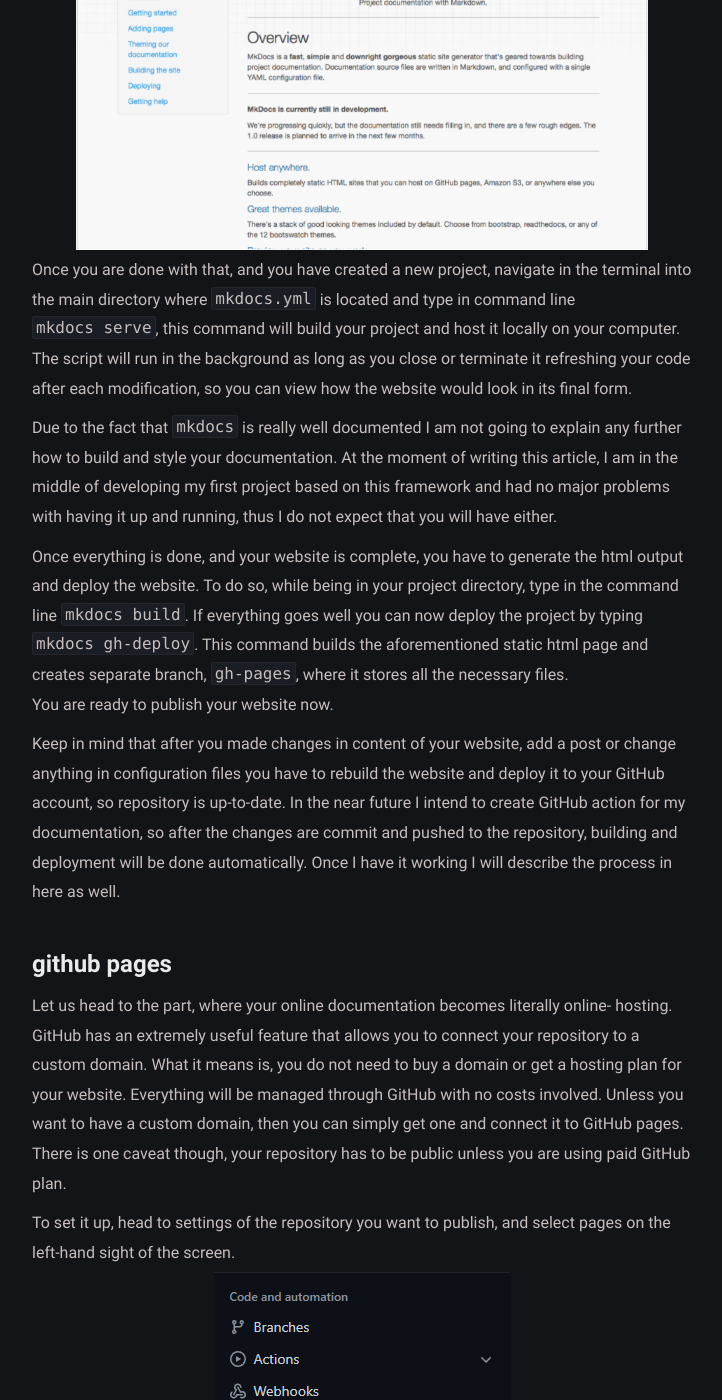
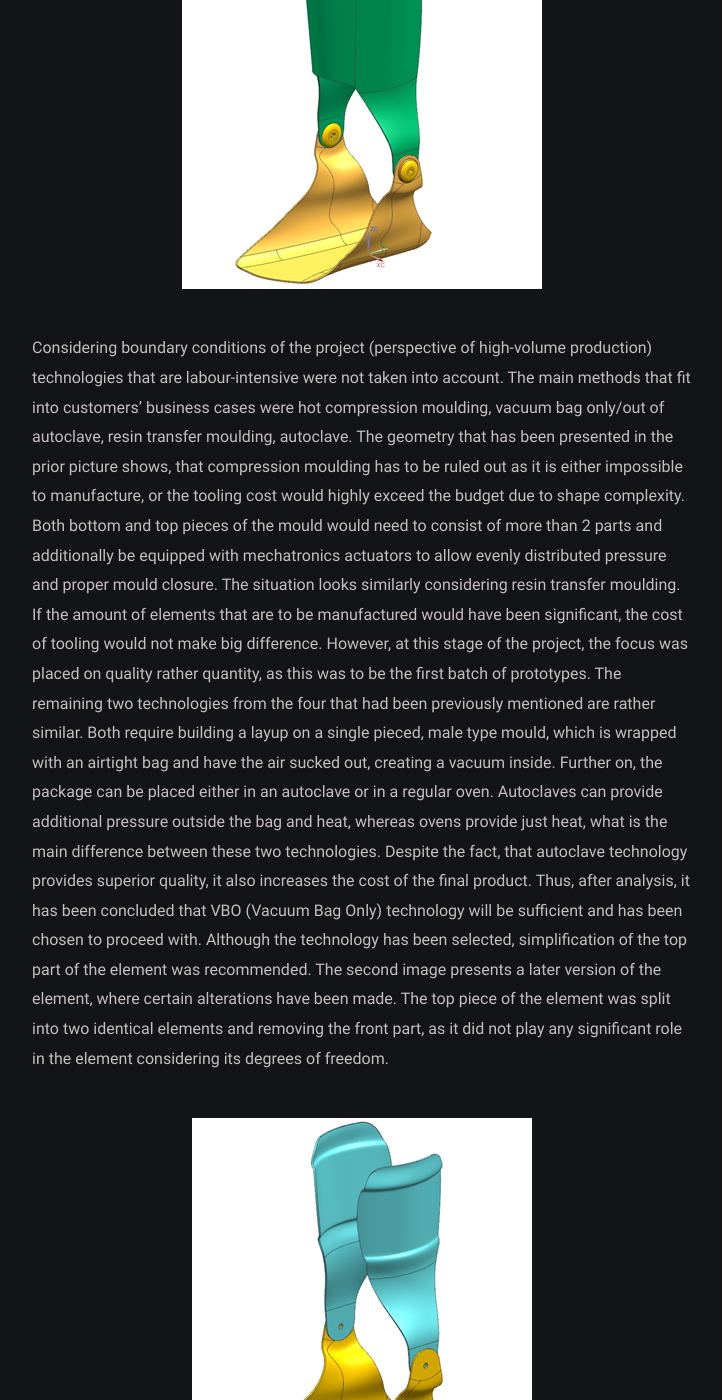
Before and after one commit to furmanp/my-personal-website, a Jekyll site: the page built from _posts/2022-03-21-composite-element-using-VBO/2022-03-21-vbo-technology.md, in a window 1280 px wide and 1400 px high, scrolled down 1145 px. Shown: the whole window, without its empty margins (278-1000 px from the left). Built offline with Jekyll 4.4.1, drawn with Linux system fonts in a browser that asks for light colours; some of the changed text lies outside the part shown.

Commit message:
VBO entry

```diff
--- a/_posts/2022-03-21-composite-element-using-VBO/2022-03-21-vbo-technology.md
+++ b/_posts/2022-03-21-composite-element-using-VBO/2022-03-21-vbo-technology.md
@@ -19,54 +19,97 @@ selected technology will highly affect the final price of the product, however d
 In this project, analysis has been finalized after the second iteration. The picture below presents the initial version of the described parts. The entire protector consists of two main elements;
 the bottom one holding a foot in an upright position and the top, necessary to stabilize the upper area of the ankle. The remaining elements have been excluded from the analysis due to low structural importance.
 
+<br>
 <center>
-<img src="https://github.com/furmanp/my-personal-website/blob/master/_posts/2022-02-15-how-to-document-vba/assets/mkdocs.png?raw=true" width="572" height="341">
-</center>
-
-Once you are done with that, and you have created a new project, navigate in the terminal into the main directory where `mkdocs.yml` is located and type in command line `mkdocs serve`,
-this command will build your project and host it locally on your computer. The script will run in the background as long as you close or terminate it refreshing your code after each modification,
-so you can view how the website would look in its final form.
-
-Due to the fact that `mkdocs` is really well documented I am not going to explain any further how to build and style your documentation. At the moment of writing this article,
-I am in the middle of developing my first project based on this framework and had no major problems with having it up and running, thus I do not expect that you will have either.
-
-Once everything is done, and your website is complete, you have to generate the html output and deploy the website.
-To do so, while being in your project directory, type in the command line ``mkdocs build``. If everything goes well you can now deploy the project by typing `mkdocs gh-deploy`.
-This command builds the aforementioned static html page and creates separate branch, `gh-pages`, where it stores all the necessary files.<br>
-You are ready to publish your website now.
-
-Keep in mind that after you made changes in content of your website, add a post or change anything in configuration files you have to rebuild the website and deploy it to your GitHub account,
-so repository is up-to-date. In the near future I intend to create GitHub action for my documentation, so after the changes are commit and pushed to the repository, building and deployment will be done automatically.
-Once I have it working I will describe the process in here as well.
-
-# github pages
-
-Let us head to the part, where your online documentation becomes literally online- hosting.
-GitHub has an extremely useful feature that allows you to connect your repository to a custom domain. What it means is,
-you do not need to buy a domain or get a hosting plan for your website. Everything will be managed through GitHub with no costs involved.
-Unless you want to have a custom domain, then you can simply get one and connect it to GitHub pages.  There is one caveat though, your repository has
-to be public unless you are using paid GitHub plan.
-
-To set it up, head to settings of the repository you want to publish, and select pages on the left-hand sight of the screen.
-<center>
-<img src="https://github.com/furmanp/my-personal-website/blob/master/_posts/2022-02-15-how-to-document-vba/assets/gh_pages.png?raw=true">
+<img src="https://raw.githubusercontent.com/furmanp/my-personal-website/6b45c1c80cd0e60d29031cbaa3f3412a06e61a56/_posts/2022-03-21-composite-element-using-VBO/assets/image-1.png">
 </center><br>
 
-Next, you need to choose which branch you want the pages to connect to, and a directory where your `index.html` file is located.
-If you leave the latter empty it will by default assume that ``root`` is the main directory. Click `Save` when done.
 
+Considering boundary conditions of the project (perspective of high-volume production) technologies that are labour-intensive were not taken into account.
+The main methods that fit into customers’ business cases were hot compression moulding, vacuum bag only/out of autoclave, resin transfer moulding, autoclave.
+The geometry that has been presented in the prior picture shows, that compression moulding has to be ruled out as it is either impossible to manufacture,
+or the tooling cost would highly exceed the budget due to shape complexity. Both bottom and top pieces of the mould would need to consist of more than 2 parts and additionally be
+equipped with mechatronics actuators to allow evenly distributed pressure and proper mould closure. The situation looks similarly considering resin transfer moulding.
+If the amount of elements that are to be manufactured would have been significant, the cost of tooling would not make big difference. However, at this stage of the project,
+the focus was placed on quality rather quantity, as this was to be the first batch of prototypes.
+The remaining two technologies from the four that had been previously mentioned are rather similar.
+Both require building a layup on a single pieced, male type mould, which is wrapped with an airtight bag and have the air sucked out, creating a vacuum inside.
+Further on, the package can be placed either in an autoclave or in a regular oven. Autoclaves can provide additional pressure outside the bag and heat, whereas ovens provide just heat,
+what is the main difference between these two technologies. Despite the fact, that autoclave technology provides superior quality, it also increases the cost of the final product.
+Thus, after analysis, it has been concluded that VBO (Vacuum Bag Only) technology will be sufficient and has been chosen to proceed with.
+Although the technology has been selected, simplification of the top part of the element was recommended. The second image presents a later version of the element,
+where certain alterations have been made. The top piece of the element was split into two identical elements and removing the front part, as it did not play any
+significant role in the element considering its degrees of freedom.
+
+<br>
 <center>
-<img src="https://github.com/furmanp/my-personal-website/blob/master/_posts/2022-02-15-how-to-document-vba/assets/gh_settings.png?raw=true">
-</center>
+<img src="https://raw.githubusercontent.com/furmanp/my-personal-website/6b45c1c80cd0e60d29031cbaa3f3412a06e61a56/_posts/2022-03-21-composite-element-using-VBO/assets/image-2.png">
+</center><br>
+
+
+The way that elements are constrained between each other shows that forward and backward movement is allowed, hence there is no clear reason why the top piece should have extra material in the front area.
+Even after removing that part, the element will still provide sufficient support in a sideways direction, which is the main goal of this product.
+The image below precisely shows the designed degrees of freedom.
+
 <br>
+<center>
+<img src="https://raw.githubusercontent.com/furmanp/my-personal-website/6b45c1c80cd0e60d29031cbaa3f3412a06e61a56/_posts/2022-03-21-composite-element-using-VBO/assets/image-3.png">
+</center><br>
 
-Url address of your website will be generated from your GitHub username, and repository name `http(s)://<username>.github.io/<repository>`.
 
-Keep in mind that GitHub Pages is not intended for or allowed to be used as a free web hosting service to run your online business, e-commerce site,
-or any other website that is primarily directed at either facilitating commercial transactions or providing commercial software as a
-service. GitHub Pages sites shouldn't be used for sensitive transactions like sending passwords or credit card numbers.
+Alterations that were introduced also highly simplify the manufacturing process, as the top pieces are identical which is extremely beneficial in terms of serial production.
+Once the design has been fixed, a matrix of configurations was defined to see how different layups will affect the behaviour of the product.
 
-For more detailed information you can look at <a href="https://docs.github.com/en/pages" target="_blank" rel="noopener">Github pages documentation.</a>
+# tooling
 
-That pretty much sums up the entire process of establishing a website you can use to document the project. Being fully aware that this article is not so detailed
-manual, I hope it gives clear overview what and how it should be done to succeed.
+Once the design of the elements was fixed, the team could proceed to design the tooling. Because the technology had been fixed as well and it is a prototyping stage tooling was rather simple.
+However, a list of conditions had to be fulfilled to get the required quality of the element and these are surface finish, heat capacity, compression strength, porosity.
+For the described project, compression strength was not relevant as the maximum possible pressure is 1 bar due to vacuum pressure.
+Currently, the market offers many different tooling resins sold in blocks, which are easily machined and give good looking results,
+but they often are quite porous and require an extra amount of work to get the surface nicely finished.
+Thus again, despite this being a prototyping series, certain conditions had to be considered like for serial production. If the mould surface was not good enough,
+it would transfer the defect to the product. The customer required the surface to be smooth and shiny, hence tooling was made from aluminium. With relatively low effort, good quality has been achieved.
+
+<br>
+<center>
+<img src="https://raw.githubusercontent.com/furmanp/my-personal-website/6b45c1c80cd0e60d29031cbaa3f3412a06e61a56/_posts/2022-03-21-composite-element-using-VBO/assets/image-4.png">
+</center><br>
+
+# manufacturing
+
+To provide the best representation of the final product and limit post-processing before the manufacturing flat patterns have been created.
+A flat pattern is a 2D representation of a 3D shape. It has a certain error, but it is the best way to minimize waste of raw materials and limit post-processing time.
+The aforementioned patterns were cut using a CNC plotter.
+Another important thing is corner compensation on the further plies. As the layup is being built, the radius in the corner changes due to single ply thickness.
+This fact should not be avoided when building an element from numerous plies. This means that the first ply to the mould will be shorter in certain directions, compared to the last one.
+The picture below shows one of the flat patterns used in the project. The hole in the middle was cut to provide accurate positioning ply on the mould.
+
+<br>
+<center>
+<img src="https://raw.githubusercontent.com/furmanp/my-personal-website/6b45c1c80cd0e60d29031cbaa3f3412a06e61a56/_posts/2022-03-21-composite-element-using-VBO/assets/image-5.png">
+</center><br>
+
+Secondly, composites have isotropic mechanical properties, the angular position of the flat pattern matters because different fibre angles may result in different properties in the final product.
+Finally, a note on the fabric weave should be taken. Not all of the weaves are suitable for curved surfaces – this effect is called drapability and it is important to take that into account when designing layup of the elements.
+
+Before working with prepregs, two important things should be mentioned. First, quite obvious but may be easily overlooked is that prepregs usually have a resin-rich side. It is recommended to place prepregs facing the resin-rich side towards the mould surface.
+Next thing is, that prepregs are stored at low temperatures to prevent the resin from curing. To provide a better manufacturing experience is best to warm up the material and moulds to room temperature. This will make the prepregs tacky and they will stick to the mould nicely.
+Setting mechanical properties aside, some carbon fibre elements are also expected to look good. Thus, it is important to be careful and gentle when laying up the plies, not to dislocate the fibres.
+
+After the first play is done, it is recommended to run a process called debulking. It is a process to get rid of all the air that may have been enclosed between the first ply and the mould surface. This is extremely useful because it highlights spots where bridging occurs. It is made by closing the mould with the first ply in the vacuum bag and applying vacuum for roughly 15 minutes. Studies have shown that a long time does not have an impact on the result, shorter however does. Afterwards, the next plies can be placed on the mould. Depending on the number of the plies, and the overall thickness of the element, debulking should be made a couple of times, once per 2-3 plies. Although this process is time-consuming, it highly increases the quality of the product.
+
+<br>
+<center>
+<img src="https://raw.githubusercontent.com/furmanp/my-personal-website/6b45c1c80cd0e60d29031cbaa3f3412a06e61a56/_posts/2022-03-21-composite-element-using-VBO/assets/image-6.jpg">
+</center><br>
+
+Once layup is done, the entire element should be wrapped in the vacuum bag once again, with the air sucked out. The bag has to be completely airtight, otherwise,
+pressure may be insufficient for proper consolidation of the composite.
+It is recommended to insert a thermocouple inside the bag, to make sure that the temperature of the composite element is sufficient for the complete curing of the resin.
+Prepregs datasheet usually stores all required information about the temperature profile that is required to achieve the full cure of the resin.
+
+# summary
+
+VBO technology provides good results, however, is time-consuming and requires a certain level of manual skills. Although It is not suitable for high volume production,
+it allows the creation of a small to moderate series of prototypes for a relatively low cost compared to other methods. Quality-wise, elements were looking according to specifications, both visually and mechanically.
+In terms of process effectiveness, it can be placed in the middle of the ladder. Manual layup is quite intensive, but using prepregs instead of running an infusion saves a considerable amount of time.
```
